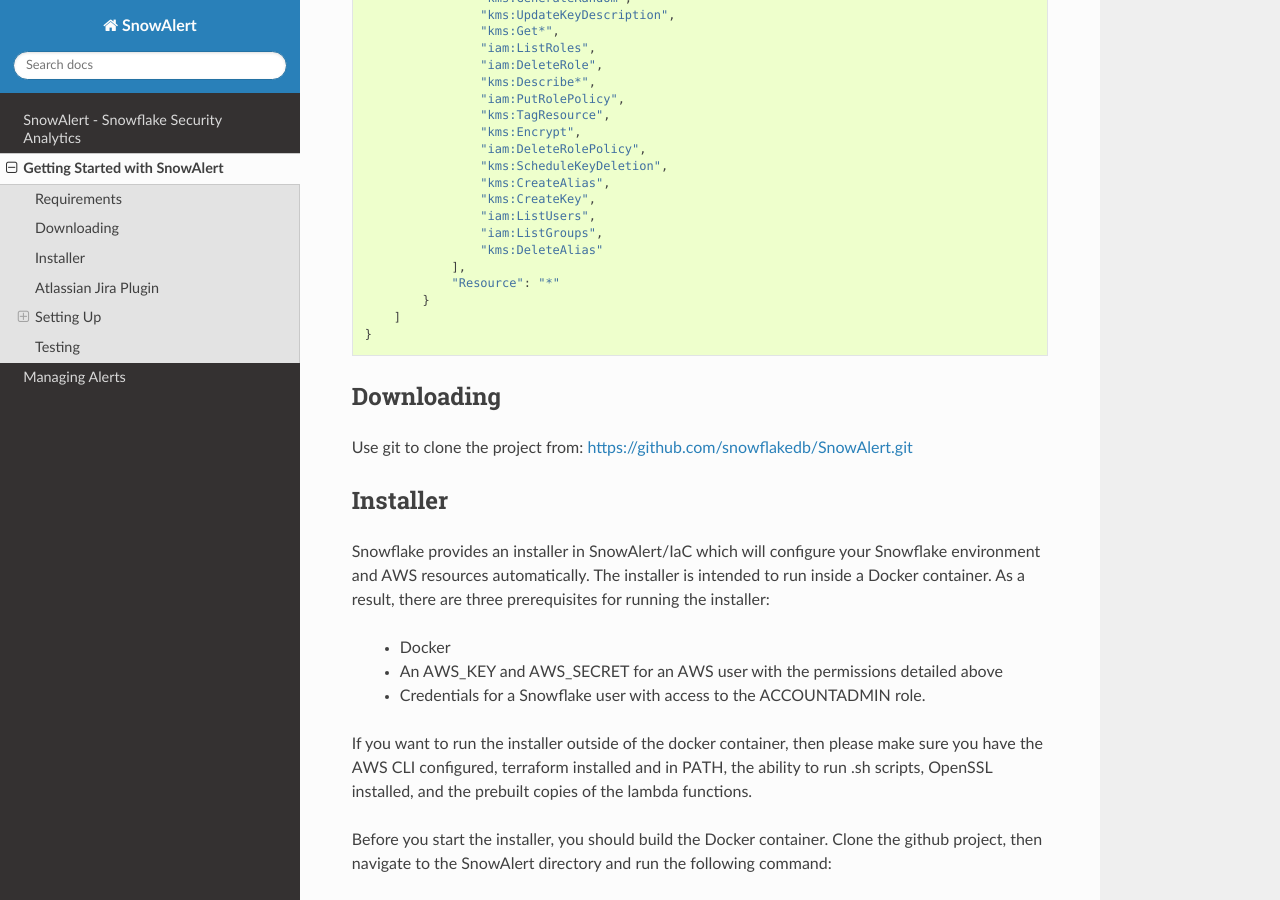
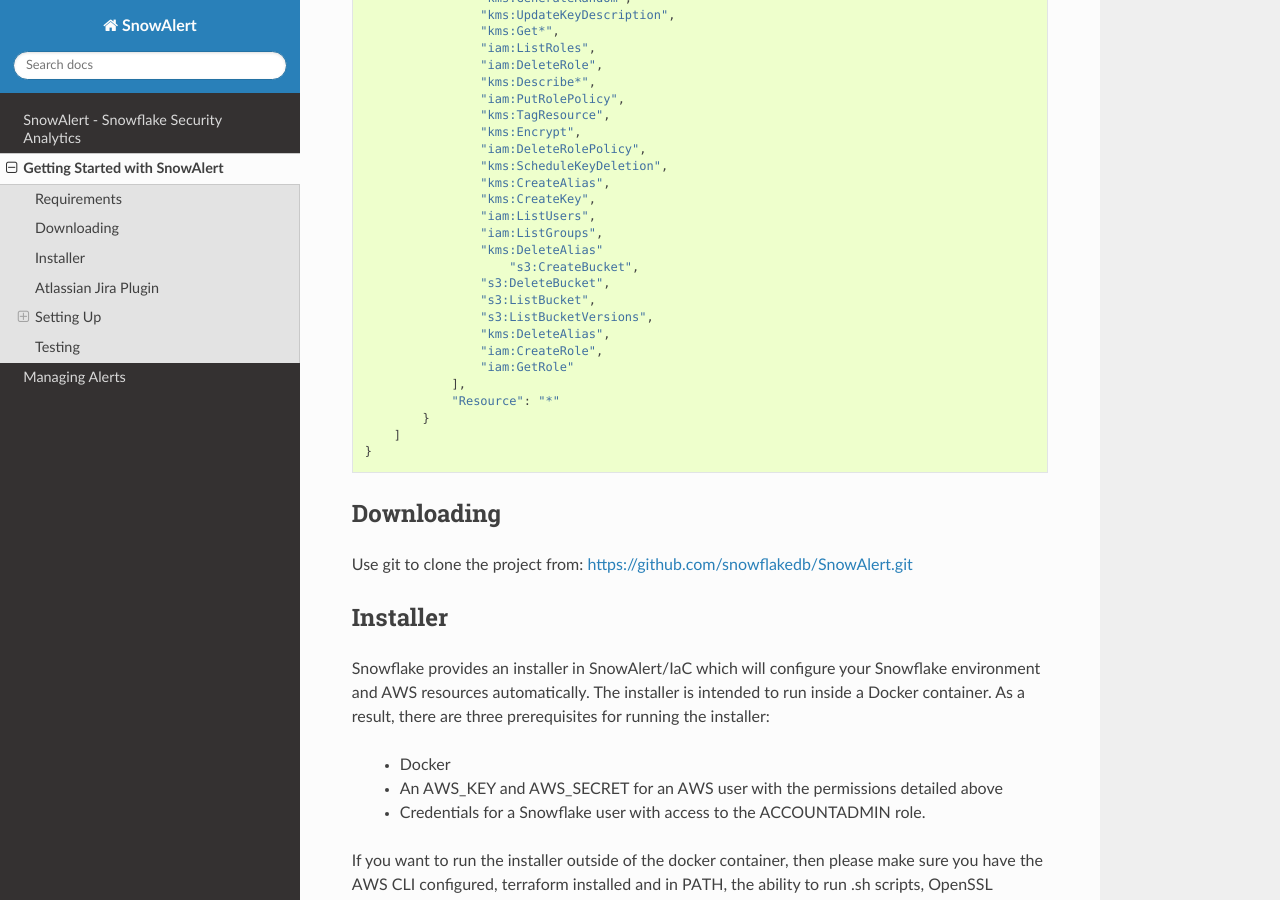
Before and after one commit to snowflakedb/SnowAlert, a Sphinx documentation site: the page built from docs/getting_started.rst, in a window 1280 px wide and 900 px high, scrolled down 527 px. Built offline with Sphinx 7.4.7 and the Read the Docs theme 2.0.0, drawn with Linux system fonts in a browser that asks for light colours.

Commit message:
added missing permissions to aws permission list

```diff
--- a/docs/getting_started.rst
+++ b/docs/getting_started.rst
@@ -36,6 +36,13 @@
                     "iam:ListUsers",
                     "iam:ListGroups",
                     "kms:DeleteAlias"
+                	"s3:CreateBucket",
+                    "s3:DeleteBucket",
+                    "s3:ListBucket",
+                    "s3:ListBucketVersions",
+                    "kms:DeleteAlias",
+                    "iam:CreateRole",
+                    "iam:GetRole"
                 ],
                 "Resource": "*"
             }
```
